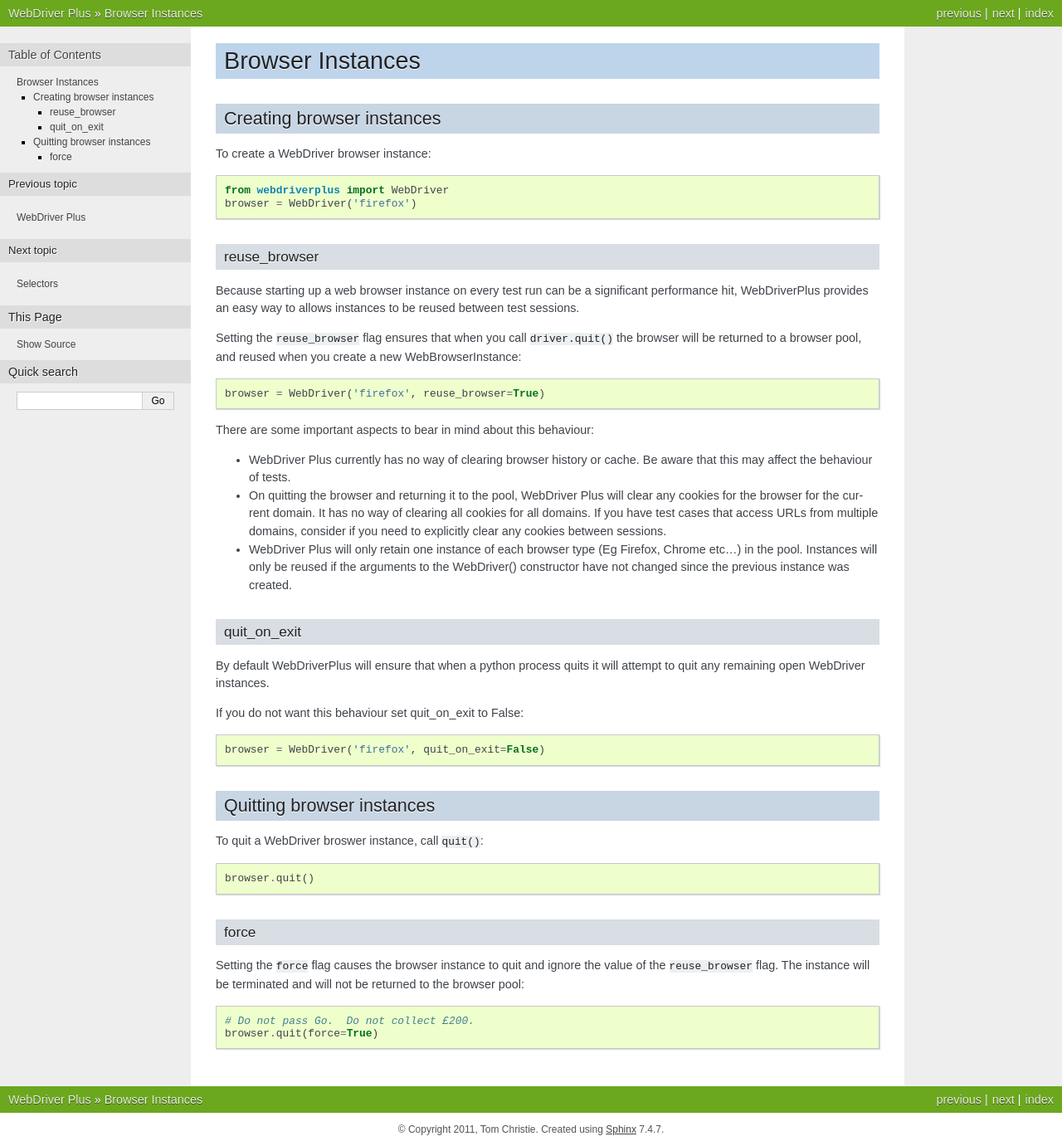
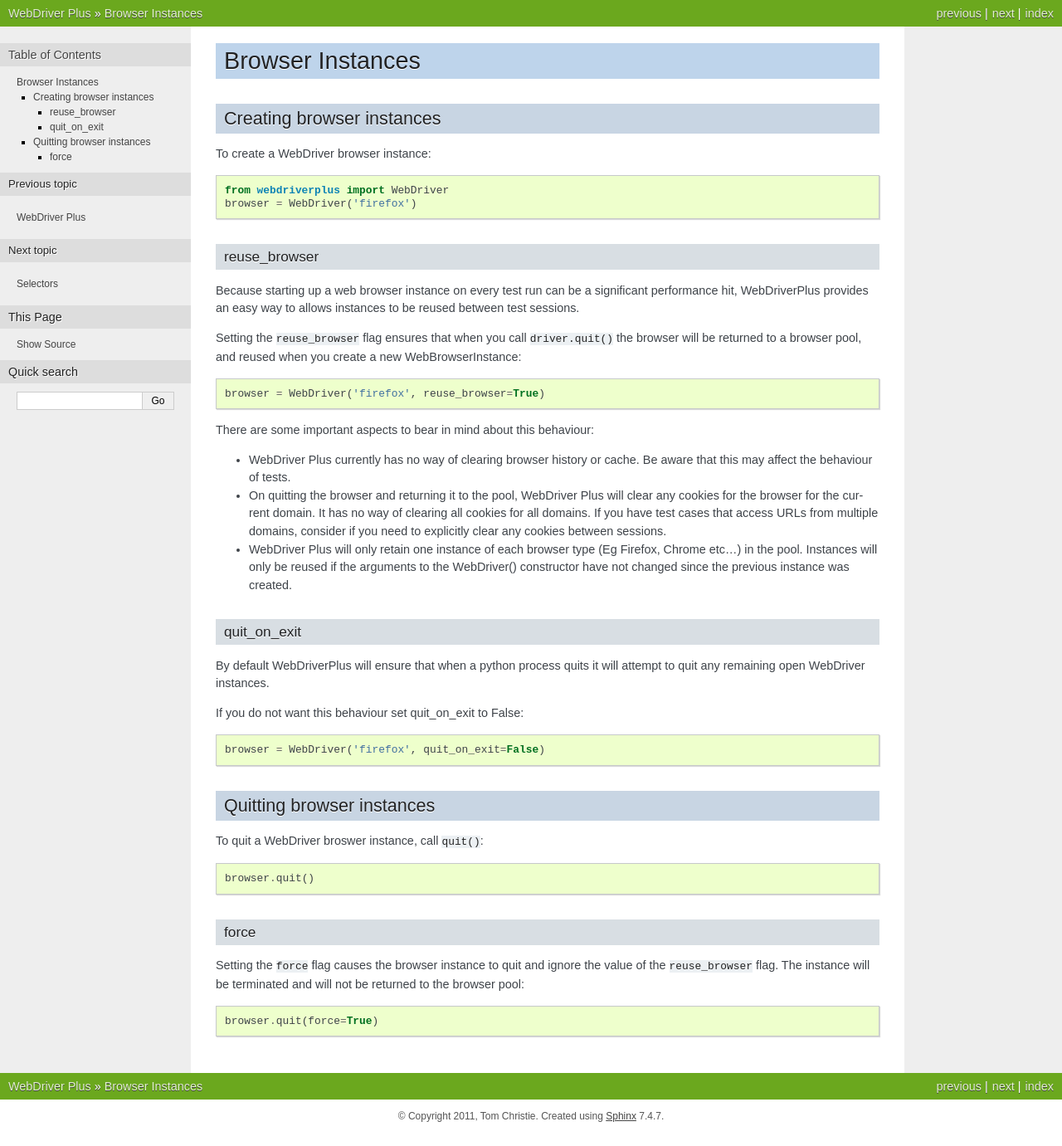
Before and after one commit to tomchristie/webdriverplus, a Sphinx documentation site: the page built from docs/browsers.rst, in a window 1280 px wide. Shown: the whole page at 83% size. Built offline with Sphinx 7.4.7, drawn with Linux system fonts in a browser that asks for light colours.

Commit message:
Remove quip.

```diff
--- a/docs/browsers.rst
+++ b/docs/browsers.rst
@@ -72,5 +72,4 @@
 
 .. code-block:: python
 
-    # Do not pass Go.  Do not collect £200.
     browser.quit(force=True)
```
